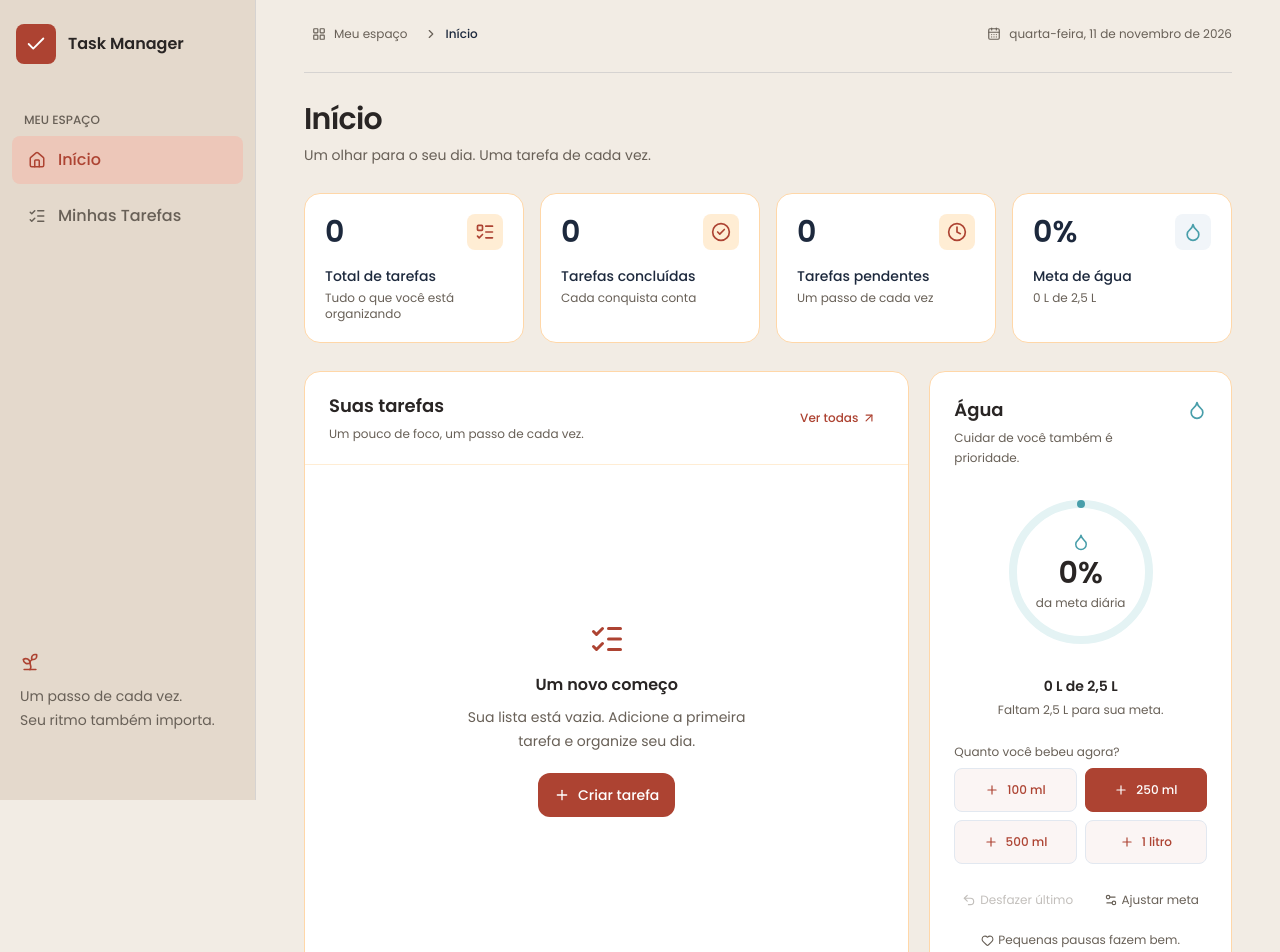
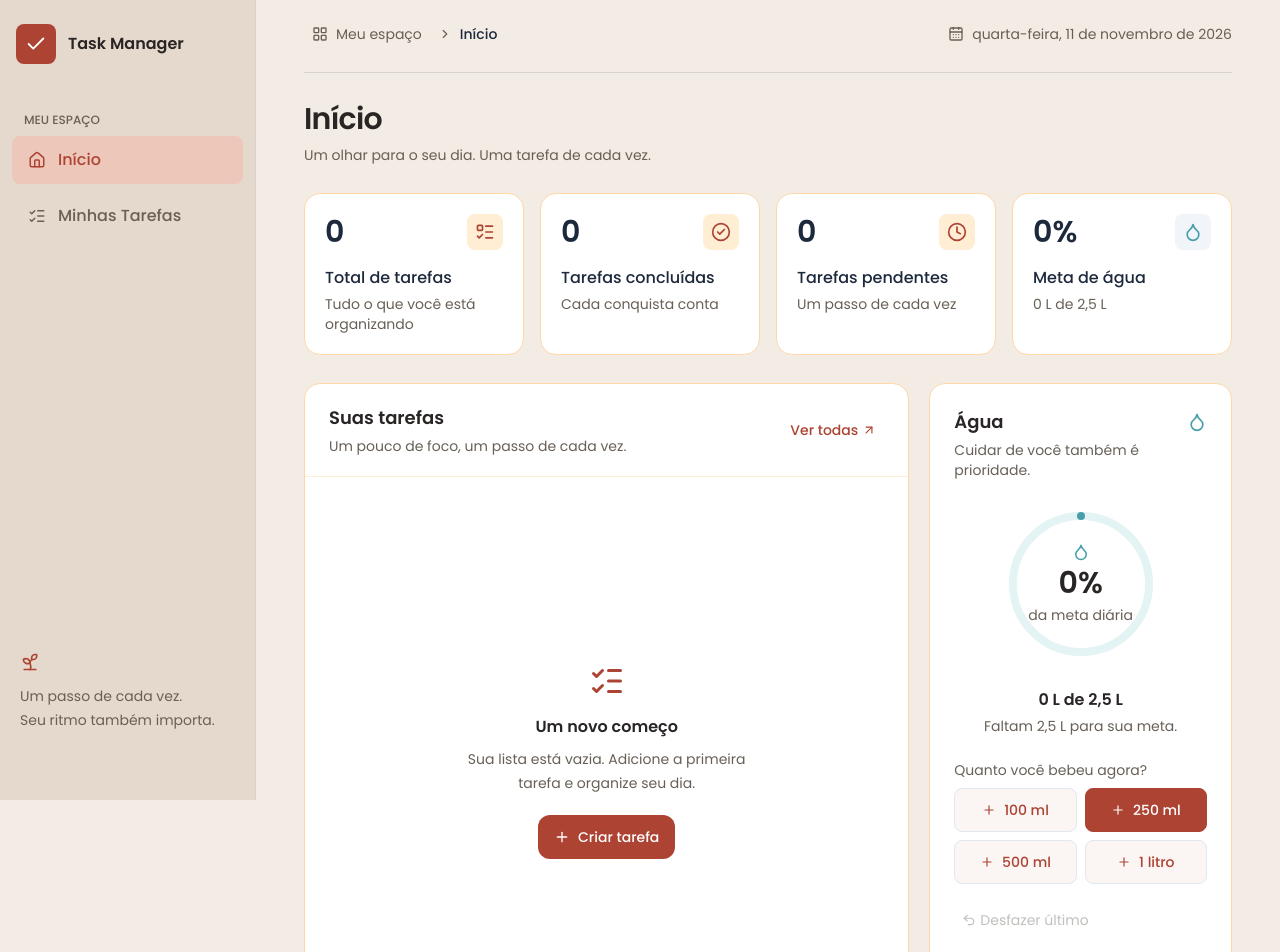
Before and after one commit to letxiz/task-manager, a React (Vite) app: page / in a window 1280 px wide. Shown: the top 952 px of the page. Built offline with nearby package versions, Linux system fonts and the light colour scheme.

Commit message:
style: melhora leitura dos textos e status no início

```diff
--- a/src/components/home/HomeTaskList.jsx
+++ b/src/components/home/HomeTaskList.jsx
@@ -1,7 +1,7 @@
 import { useState } from "react"
 import PropTypes from "prop-types"
 import { Link } from "react-router-dom"
-import { ArrowUpRight, Check, ChevronLeft, ChevronRight, ListChecks, Plus } from "lucide-react"
+import { ArrowUpRight, Check, ChevronLeft, ChevronRight, CircleCheck, Clock, ListChecks, Plus } from "lucide-react"
 import { formatarDataExibicao } from "../../utils/dateUtils"
 import { diaLocal } from "../../utils/waterStorage"
 import { paginarTarefas } from "../../utils/homeTasks"
@@ -16,8 +16,8 @@ export default function HomeTaskList({ tarefas, topicos, onToggle, onDetails, on
   return (
     <section aria-labelledby="home-tasks-title" className="flex min-w-0 flex-col overflow-hidden rounded-2xl border border-orange-200 bg-white transition duration-200 hover:-translate-y-1 hover:border-primary/30 hover:shadow-md focus-within:border-primary/30 focus-within:shadow-md motion-reduce:transform-none motion-reduce:transition-none">
       <header className="flex items-center justify-between gap-3 border-b border-orange-100 p-5 sm:px-6">
-        <div><h2 id="home-tasks-title" className="text-lg font-semibold">Suas tarefas</h2><p className="mt-1 text-xs leading-5 text-muted">Um pouco de foco, um passo de cada vez.</p></div>
-        <Link to="/tasks" className="inline-flex min-h-10 shrink-0 items-center gap-1 rounded-lg px-2 text-xs font-medium text-primary hover:bg-orange-50 focus-visible:outline-2 focus-visible:outline-primary">Ver todas<ArrowUpRight size={14} aria-hidden="true" /></Link>
+        <div><h2 id="home-tasks-title" className="text-lg font-semibold">Suas tarefas</h2><p className="mt-1 text-sm leading-5 text-muted">Um pouco de foco, um passo de cada vez.</p></div>
+        <Link to="/tasks" className="inline-flex min-h-10 shrink-0 items-center gap-1 rounded-lg px-2 text-sm font-medium text-primary hover:bg-orange-50 focus-visible:outline-2 focus-visible:outline-primary">Ver todas<ArrowUpRight size={14} aria-hidden="true" /></Link>
       </header>
       {total === 0 ? (
         <div className="flex flex-1 flex-col items-center justify-center px-6 py-12 text-center">
@@ -39,10 +39,10 @@ export default function HomeTaskList({ tarefas, topicos, onToggle, onDetails, on
                   <span aria-hidden="true" className={`flex size-4 items-center justify-center rounded border peer-focus-visible:outline-2 peer-focus-visible:outline-offset-2 peer-focus-visible:outline-primary ${tarefa.concluida ? "border-success bg-success text-white" : "border-orange-300 bg-white"}`}>{tarefa.concluida && <Check size={12} strokeWidth={3} />}</span>
                 </label>
                 <button type="button" onClick={() => onDetails(tarefa)} className="min-w-0 flex-1 rounded-lg text-left focus-visible:outline-2 focus-visible:outline-primary" aria-label={`Ver detalhes da tarefa ${tarefa.titulo}`}>
-                  <span className={`block break-words text-sm font-medium ${tarefa.concluida ? "text-muted line-through" : "text-slate-800"}`}>{tarefa.titulo}</span>
-                  <span className="mt-1 block break-words text-xs text-muted">{topico?.nome || "Sem tópico"} · {prazo}{atrasada ? " · Prazo vencido" : ""}</span>
+                  <span className={`block break-words text-base font-medium ${tarefa.concluida ? "text-muted line-through" : "text-slate-800"}`}>{tarefa.titulo}</span>
+                  <span className="mt-1 block break-words text-sm text-muted">{topico?.nome || "Sem tópico"} · {prazo}{atrasada ? " · Prazo vencido" : ""}</span>
                 </button>
-                <span className={`shrink-0 rounded-full px-2 py-1 text-[10px] font-medium ${tarefa.concluida ? "bg-emerald-100 font-medium text-emerald-800 ring-1 ring-inset ring-emerald-300" : "bg-amber-100 font-medium text-amber-800 ring-1 ring-inset ring-amber-300"}`}>{tarefa.concluida ? "Concluída" : "Pendente"}</span>
+                <span className={`inline-flex shrink-0 items-center gap-2 rounded-full px-3 py-1.5 text-sm font-medium ${tarefa.concluida ? "bg-emerald-100 font-medium text-emerald-800 ring-1 ring-inset ring-emerald-300" : "bg-amber-100 font-medium text-amber-800 ring-1 ring-inset ring-amber-300"}`}>{tarefa.concluida ? <CircleCheck size={14} className="shrink-0" aria-hidden="true" /> : <Clock size={14} className="shrink-0" aria-hidden="true" />}{tarefa.concluida ? "Concluída" : "Pendente"}</span>
               </li>
             )
           })}
--- a/src/components/home/SummaryCard.jsx
+++ b/src/components/home/SummaryCard.jsx
@@ -14,11 +14,11 @@ function SummaryCard({ value, title, description, icon, water = false }) {
         </span>
       </div>
 
-      <h2 className="mt-4 text-sm font-medium text-slate-800">
+      <h2 className="mt-4 text-base font-medium text-slate-800">
         {title}
       </h2>
 
-      <p className="mt-1 text-xs text-muted">{description}</p>
+      <p className="mt-1 text-sm text-muted">{description}</p>
     </article>
   )
 }
--- a/src/components/home/WaterPanel.jsx
+++ b/src/components/home/WaterPanel.jsx
@@ -12,7 +12,7 @@ export default function WaterPanel({ agua }) {
   return (
     <section aria-labelledby="water-title" className="rounded-2xl border border-orange-200 bg-white p-5 sm:p-6 transition duration-200 hover:-translate-y-1 hover:border-primary/30 hover:shadow-md focus-within:border-primary/30 focus-within:shadow-md motion-reduce:transform-none motion-reduce:transition-none">
       <header className="flex items-start justify-between gap-3">
-        <div><h2 id="water-title" className="text-lg font-semibold">Água</h2><p className="mt-1 text-xs leading-5 text-muted">Cuidar de você também é prioridade.</p></div>
+        <div><h2 id="water-title" className="text-lg font-semibold">Água</h2><p className="mt-1 text-sm leading-5 text-muted">Cuidar de você também é prioridade.</p></div>
         <Droplet size={20} className="mt-1 shrink-0 text-water" aria-hidden="true" />
       </header>
       <div className="relative mx-auto my-6 size-40">
@@ -26,29 +26,29 @@ export default function WaterPanel({ agua }) {
           className="absolute inset-0 flex flex-col items-center justify-center">
           <Droplet size={18} className="text-water" aria-hidden="true" />
           <span className="mt-1 text-3xl font-semibold">{agua.porcentagem}%</span>
-          <span className="mt-1 text-xs text-muted">da meta diária</span>
+          <span className="mt-1 text-sm text-muted">da meta diária</span>
         </div>
       </div>
       <div className="text-center" aria-live="polite">
-        <p className="text-sm font-semibold">{formatarLitros(agua.total)} de {formatarLitros(agua.meta)}</p>
-        <p className="mt-1 text-xs leading-5 text-muted">{falta > 0 ? `Faltam ${formatarLitros(falta)} para sua meta.` : "Meta de hoje concluída!"}</p>
+        <p className="text-base font-semibold">{formatarLitros(agua.total)} de {formatarLitros(agua.meta)}</p>
+        <p className="mt-1 text-sm leading-5 text-muted">{falta > 0 ? `Faltam ${formatarLitros(falta)} para sua meta.` : "Meta de hoje concluída!"}</p>
       </div>
-      {agua.erro && <p role="alert" className="mt-4 rounded-lg bg-red-50 p-3 text-xs text-danger">{agua.erro}</p>}
-      <p className="mb-2 mt-6 text-xs text-muted">Quanto você bebeu agora?</p>
+      {agua.erro && <p role="alert" className="mt-4 rounded-lg bg-red-50 p-3 text-sm text-danger">{agua.erro}</p>}
+      <p className="mb-2 mt-6 text-sm text-muted">Quanto você bebeu agora?</p>
       <div className="grid grid-cols-2 gap-2">
         {[100, 250, 500, 1000].map((quantidade) => (
           <button key={quantidade} type="button" onClick={() => agua.adicionar(quantidade)}
             aria-label={`Registrar ${quantidade} ml de água`}
-            className={`inline-flex min-h-11 items-center justify-center gap-2 rounded-lg border px-3 py-2 text-xs font-medium focus-visible:outline-2 focus-visible:outline-offset-2 focus-visible:outline-primary ${quantidade === 250 ? "border-primary bg-primary text-white hover:bg-primary-hover" : "border-slate-200 bg-primary/5 text-primary hover:bg-primary/10"}`}>
+            className={`inline-flex min-h-11 items-center justify-center gap-2 rounded-lg border px-3 py-2 text-sm font-medium focus-visible:outline-2 focus-visible:outline-offset-2 focus-visible:outline-primary ${quantidade === 250 ? "border-primary bg-primary text-white hover:bg-primary-hover" : "border-slate-200 bg-primary/5 text-primary hover:bg-primary/10"}`}>
             <Plus size={14} aria-hidden="true" />{quantidade === 1000 ? "1 litro" : `${quantidade} ml`}
           </button>
         ))}
       </div>
       <div className="mt-4 flex flex-wrap justify-between gap-2">
-        <button type="button" onClick={agua.desfazer} disabled={!agua.temRegistros} className="inline-flex min-h-10 items-center gap-1 rounded-lg px-2 text-xs text-muted enabled:hover:text-primary disabled:opacity-40 focus-visible:outline-2 focus-visible:outline-primary"><Undo2 size={14} aria-hidden="true" />Desfazer último</button>
-        <button type="button" onClick={() => setMetaAberta(true)} className="inline-flex min-h-10 items-center gap-1 rounded-lg px-2 text-xs text-muted hover:text-primary focus-visible:outline-2 focus-visible:outline-primary"><Settings2 size={14} aria-hidden="true" />Ajustar meta</button>
+        <button type="button" onClick={agua.desfazer} disabled={!agua.temRegistros} className="inline-flex min-h-10 items-center gap-1 rounded-lg px-2 text-sm text-muted enabled:hover:text-primary disabled:opacity-40 focus-visible:outline-2 focus-visible:outline-primary"><Undo2 size={14} aria-hidden="true" />Desfazer último</button>
+        <button type="button" onClick={() => setMetaAberta(true)} className="inline-flex min-h-10 items-center gap-1 rounded-lg px-2 text-sm text-muted hover:text-primary focus-visible:outline-2 focus-visible:outline-primary"><Settings2 size={14} aria-hidden="true" />Ajustar meta</button>
       </div>
-      <p className="mt-3 flex items-center justify-center gap-1 text-xs text-muted"><Heart size={13} aria-hidden="true" />Pequenas pausas fazem bem.</p>
+      <p className="mt-3 flex items-center justify-center gap-1 text-sm text-muted"><Heart size={13} aria-hidden="true" />Pequenas pausas fazem bem.</p>
       {metaAberta && <WaterGoalModal open goal={agua.meta} onSave={agua.alterarMeta} onCancel={() => {
         setMetaAberta(false)
       }} />}
--- a/src/components/layout/WorkspaceHeader.jsx
+++ b/src/components/layout/WorkspaceHeader.jsx
@@ -22,12 +22,12 @@ export default function WorkspaceHeader() {
   }, [])
 
   return (
-    <div className="mb-7 flex flex-wrap items-center justify-between gap-3 border-b border-stone-300 pb-5 text-xs text-muted">
+    <div className="mb-7 flex flex-wrap items-center justify-between gap-3 border-b border-stone-300 pb-5 text-sm text-muted">
       <nav aria-label="Localização">
         <ol className="flex flex-wrap items-center gap-2">
           <li>
             <Link to="/" className="inline-flex min-h-9 items-center gap-2 rounded-lg px-2 transition-colors hover:bg-orange-100 hover:text-primary focus-visible:outline-2 focus-visible:outline-primary">
-              <LayoutGrid size={14} aria-hidden="true" />Meu espaço
+              <LayoutGrid size={16} aria-hidden="true" />Meu espaço
             </Link>
           </li>
           <li aria-hidden="true"><ChevronRight size={14} /></li>
@@ -35,7 +35,7 @@ export default function WorkspaceHeader() {
         </ol>
       </nav>
       <time dateTime={formatarDataISO(data)} className="inline-flex items-center gap-2">
-        <CalendarDays size={14} aria-hidden="true" />
+        <CalendarDays size={16} aria-hidden="true" />
         {data.toLocaleDateString("pt-BR", { weekday: "long", day: "numeric", month: "long", year: "numeric" })}
       </time>
     </div>
```
